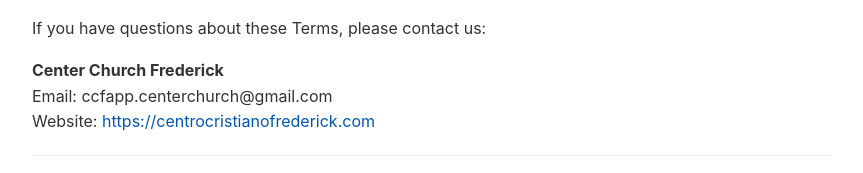
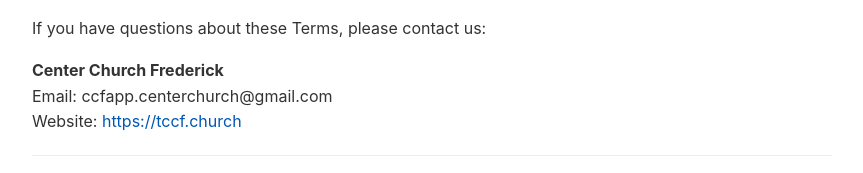
Before and after one commit to JRCarrion-ctrl/Terms-and-Conditions, a plain HTML site: page index.html in a window 1280 px wide. Shown: the part 1806-1979 px from the top of the page, without its empty margins (208-1071 px from the left). Drawn offline with Linux system fonts and the light colour scheme.

Commit message:
Update contact information and website links

```diff
--- a/index.html
+++ b/index.html
@@ -116,7 +116,7 @@
         <hr>
         <h2 id="10-contact-us">10. Contact Us</h2>
         <p>If you have questions about these Terms, please contact us:</p>
-        <p><strong>Center Church Frederick</strong><br>Email: ccfapp.centerchurch@gmail.com<br>Website: <a href="https://centrocristianofrederick.com">https://centrocristianofrederick.com</a></p>
+        <p><strong>Center Church Frederick</strong><br>Email: ccfapp.centerchurch@gmail.com<br>Website: <a href="https://tccf.church">https://tccf.church</a></p>
         <hr>
         <h2 id="11-age-restrictions">11. Age Restrictions</h2>
         <p>The App is intended for use by individuals aged 13 and older. Children under 13 may only use the App through parent or guardian supervision and profile creation. If we become aware of unauthorized use by a minor, we may take steps to remove their account or content.</p>
@@ -177,7 +177,7 @@
         <hr>
         <h2 id="10-contact-us-es">10. Contáctenos</h2>
         <p>Si tiene preguntas sobre estos Términos, por favor contáctenos:</p>
-        <p><strong>Center Church Frederick</strong><br>Correo electrónico: ccfapp.centerchurch@gmail.com<br>Sitio web: <a href="https://centrocristianofrederick.com">https://centrocristianofrederick.com</a></p>
+        <p><strong>Centro Cristiano Frederick</strong><br>Correo electrónico: ccfapp.centerchurch@gmail.com<br>Sitio web: <a href="https://centrocristianofrederick.com">https://centrocristianofrederick.com</a></p>
         <hr>
         <h2 id="11-age-restrictions-es">11. Restricciones de Edad</h2>
         <p>La App está destinada para el uso de personas mayores de 13 años. Los niños menores de 13 años solo pueden usar la App a través de la supervisión de un padre o tutor y la creación de un perfil. Si nos damos cuenta de un uso no autorizado por parte de un menor, podemos tomar medidas para eliminar su cuenta o contenido.</p>
```
